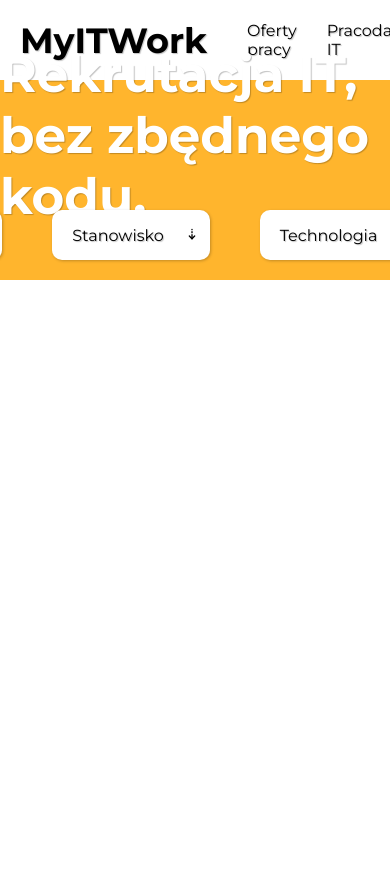
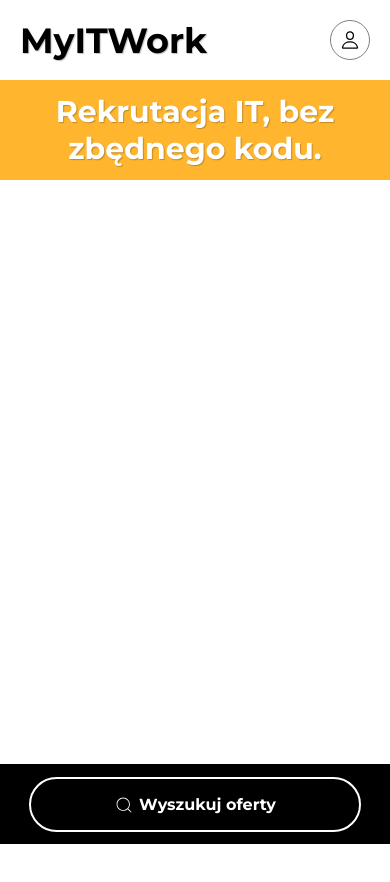
Before and after one commit to MiloszDubiel/my_it_work, a React (Create React App) app: page / in a window 390 px wide. Shown: the top 882 px of the page. Before the commit the page ends 844 px from the top, so only its background shows below. Built offline with nearby package versions, Linux system fonts and the light colour scheme.

Commit message:
Dalsze prace nad stroną głowna

```diff
--- a/src/Components/MainPage/MainPage.js
+++ b/src/Components/MainPage/MainPage.js
@@ -1,11 +1,13 @@
 import React from "react";
 import NavBar from "../NavBar/NavBar";
+import styles from "./MainPage.module.css";
+const MainPage = () => {
 
-const MainPage = () => {
+
   return (
-    <>
+    <div className={styles.page}>
       <NavBar />
-    </>
+    </div>
   );
 };
 
--- /dev/null
+++ b/src/Components/MainPage/MainPage.module.css
@@ -0,0 +1,6 @@
+.page{
+    height: 100%;
+}
+.page{
+    height: 1000px;
+}
--- a/src/Components/NavBar/NavBar.js
+++ b/src/Components/NavBar/NavBar.js
@@ -3,8 +3,13 @@ import styles from "./navbar.module.css";
 import { IoFilterOutline } from "react-icons/io5";
 import { TbArrowNarrowDownDashed } from "react-icons/tb";
 import { CiSearch } from "react-icons/ci";
+import { IoCloseOutline } from "react-icons/io5";
+import { useRef } from "react";
 
 const Navbar = () => {
+  let hiddenMenu = useRef(null);
+  let searchDiv = useRef(null);
+
   const showMenu = (e) => {
     if (e.currentTarget === e.target) {
       e.target.lastChild.classList.toggle(`${styles.showMenu}`);
@@ -17,6 +22,28 @@ const Navbar = () => {
       e.currentTarget.querySelector("svg").classList.toggle(`${styles.rotate}`);
     }
   };
+
+  const toggleFilter = () => {
+    hiddenMenu.current.classList.toggle(`${styles.toggleFilter}`);
+  };
+
+  window.addEventListener("scroll", () => {
+    let parent = searchDiv.current;
+
+    if (window.scrollY >= 100) {
+      if (parent.firstChild) {
+        parent.firstChild.classList.add(styles.hideH1);
+        parent.children[1].classList.add(styles.moveUp);
+        parent.classList.add(styles.smallSearchDiv);
+      }
+    } else {
+      if (parent.firstChild) {
+        parent.firstChild.classList.remove(styles.hideH1);
+        parent.children[1].classList.remove(styles.moveUp);
+        parent.classList.remove(styles.smallSearchDiv);
+      }
+    }
+  });
 
   return (
     <header className={styles.headerElement}>
@@ -40,7 +67,7 @@ const Navbar = () => {
           </button>
         </div>
       </nav>
-      <div className={styles.searchDiv}>
+      <div className={styles.searchDiv} ref={searchDiv}>
         <h1>Rekrutacja IT, bez zbędnego kodu.</h1>
         <div className={styles.formDiv}>
           <div
@@ -157,7 +184,12 @@ const Navbar = () => {
               </div>
             </div>
           </div>
-          <div className={styles.filter}>
+          <div
+            className={styles.filter}
+            onClick={(e) => {
+              toggleFilter(e);
+            }}
+          >
             <p>
               <IoFilterOutline />
             </p>
@@ -165,6 +197,24 @@ const Navbar = () => {
           </div>
         </div>
       </div>
+      <div className={styles.hiddenMenu}>
+        <button onClick={toggleFilter}>
+          {" "}
+          <CiSearch />
+          Wyszukuj oferty
+        </button>
+      </div>
+      <div
+        className={styles.searchOffertsDiv + " " + styles.toggleFilter}
+        ref={hiddenMenu}
+      >
+        <div className={styles.searchOfferts}>
+          <div className={styles.closeWindow}>
+            <p>Filtruj oferty</p>
+            <IoCloseOutline onClick={toggleFilter} />
+          </div>
+        </div>
+      </div>
     </header>
   );
 };
--- a/src/Components/NavBar/navbar.module.css
+++ b/src/Components/NavBar/navbar.module.css
@@ -1,13 +1,13 @@
+.headerElement {
+  position: fixed;
+  width: 100%;
+}
 .navBar {
   width: 100%;
   height: 80px;
   background-color: white;
   display: flex;
   justify-content: space-evenly;
-}
-.headerElement {
-  position: fixed;
-  width: 100%;
 }
 .header {
   display: flex;
@@ -73,23 +73,34 @@
 .searchDiv {
   height: 200px;
   background-color: rgb(255, 181, 45);
+  transition: 0.2s;
 }
 .searchDiv h1 {
   padding: 0;
   margin: 0;
-  height: 55%;
+  height: 100px;
   font-size: 50px;
   display: flex;
   justify-content: center;
   align-items: center;
   color: white;
 }
+.hideH1 {
+  opacity: 0;
+}
+.smallSearchDiv {
+  height: 100px;
+}
 .formDiv {
   display: flex;
   justify-content: center;
   align-items: center;
   gap: 50px;
-  height: 45%;
+  height: 100px;
+  transition: 0.2s;
+}
+.moveUp {
+  transform: translateY(-100px);
 }
 .localization,
 .position,
@@ -128,6 +139,41 @@
 }
 .filter:hover {
   background-color: rgba(243, 243, 243, 0.151);
+}
+.hiddenMenu {
+  display: none;
+}
+/*Filtrowanie*/
+.searchOfferts {
+  width: 615px;
+  height: 100%;
+  padding: 20px;
+  background-color: white;
+  position: absolute;
+  right: 0;
+  animation: slideOnRight 0.1s ease-out forwards;
+}
+.closeWindow {
+  width: 100%;
+  display: flex;
+  justify-content: space-between;
+  align-items: center;
+}
+.closeWindow svg {
+  height: 30px;
+  width: 30px;
+  cursor: pointer;
+}
+.searchOffertsDiv {
+  position: fixed;
+  display: flex;
+  top: 0;
+  width: 100%;
+  height: 100%;
+  background-color: rgba(0, 0, 0, 0.158);
+}
+.toggleFilter {
+  display: none;
 }
 
 /*Okna wyskaujce*/
@@ -174,9 +220,115 @@
 .options p:last-child {
   border: none;
 }
-.showMenu{
+.showMenu {
   display: none;
 }
-.rotate{
+.rotate {
   transform: rotate(180deg);
 }
+/*MEDIA QUERY*/
+@media screen and (min-width: 1024px) and (max-width: 1336px) {
+  .localization,
+  .position,
+  .technologie {
+    width: 250px;
+  }
+  .localizations,
+  .positions,
+  .technologies {
+    width: 250px;
+  }
+}
+@media screen and (min-width: 769px) and (max-width: 1023px) {
+  .localization,
+  .position {
+    width: 280px;
+  }
+  .technologie {
+    display: none;
+  }
+
+  .localizations,
+  .positions,
+  .technologies {
+    width: 280px;
+  }
+  .searchDiv h1 {
+    font-size: 40px;
+  }
+  .list {
+    display: none;
+  }
+}
+
+@media screen and (max-width: 768px) {
+  .searchDiv {
+    height: 100px;
+  }
+  .searchDiv .formDiv {
+    display: none;
+  }
+  .searchDiv h1 {
+    font-size: 30px;
+    height: 100%;
+    text-align: center;
+  }
+  .list {
+    display: none;
+  }
+  .hiddenMenu {
+    display: flex;
+    justify-content: center;
+    align-items: center;
+    position: fixed;
+    bottom: 0px;
+    width: 100%;
+    height: 80px;
+    background-color: rgb(0, 0, 0);
+    color: white;
+    font-size: 16px;
+  }
+  .hiddenMenu button {
+    display: flex;
+    justify-content: center;
+    align-items: center;
+    gap: 5px;
+    width: 85%;
+    height: 55px;
+    background-color: transparent;
+    border: 2px solid white;
+    border-radius: 50px;
+    color: inherit;
+    font-size: inherit;
+    font-weight: bold;
+    transition: 0.2s;
+    cursor: pointer;
+  }
+  .hiddenMenu button:hover {
+    background-color: rgba(253, 253, 253, 0.096);
+  }
+  .hiddenMenu svg {
+    width: 20px;
+    height: 20px;
+    transform: translateY(1px);
+  }
+  .searchOfferts {
+    width: 100%;
+  }
+}
+@media screen and (max-width: 479px) {
+  .addOffert {
+    display: none;
+  }
+}
+/*animacje*/
+@keyframes slideOnRight {
+  from {
+    transform: translateX(100%);
+    opacity: 0;
+  }
+  to {
+    transform: translateX(0%);
+    opacity: 1;
+  }
+}
```
